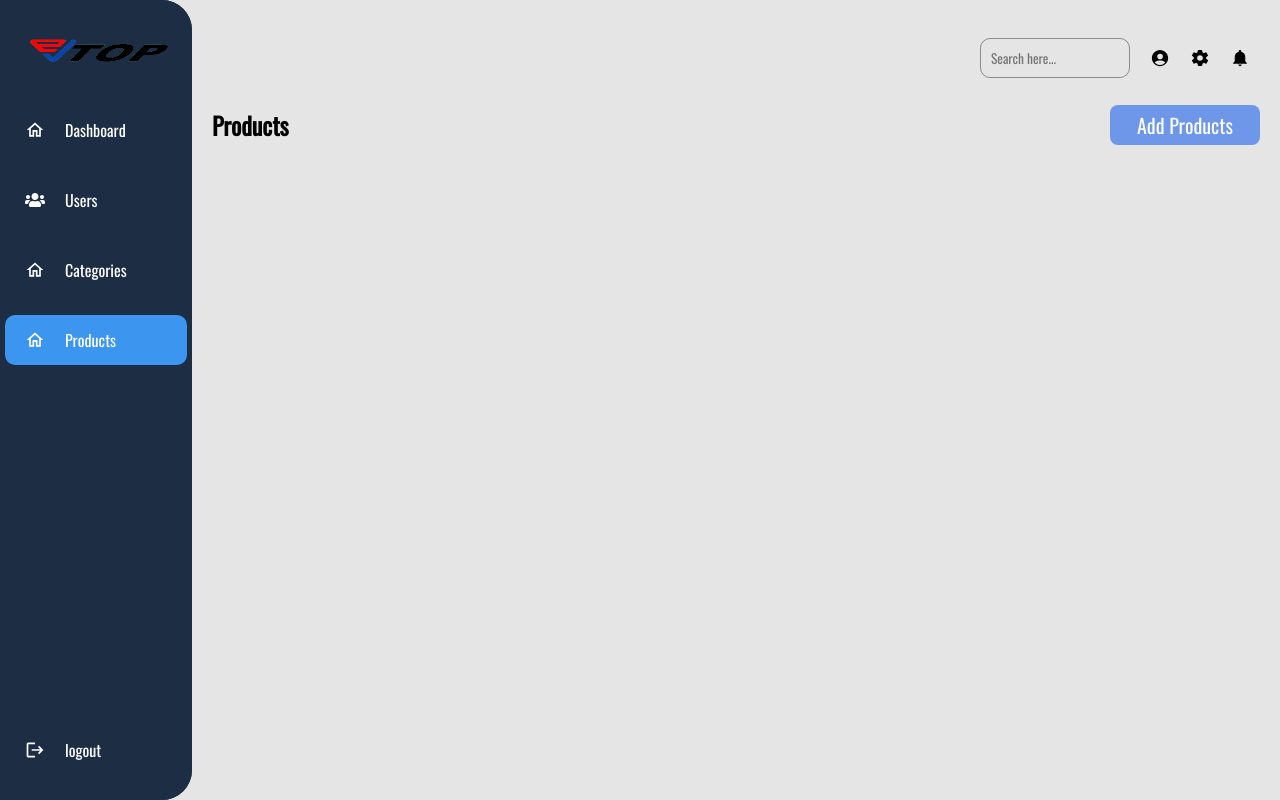
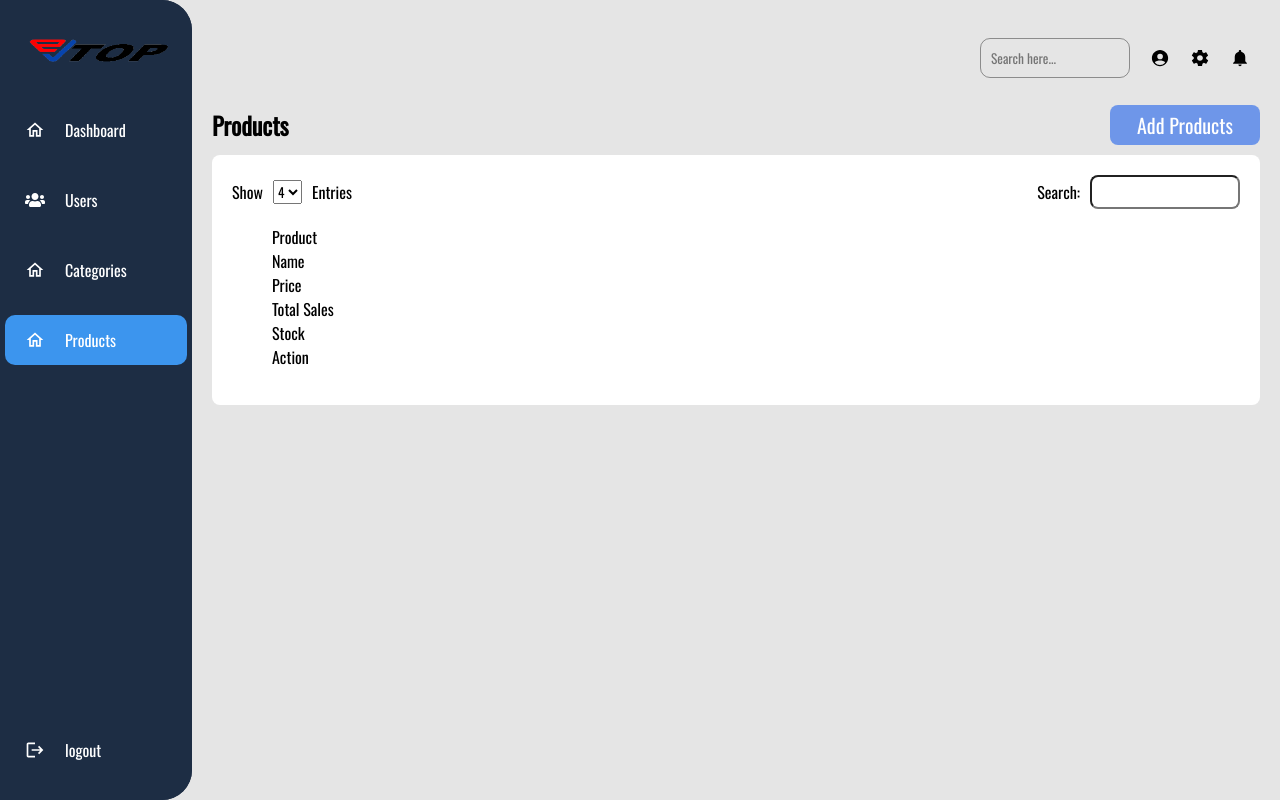
Before and after one commit to mbragi/Jelly-frontend, a React (Create React App) app: page /#/admin/products in a window 1280 px wide. Built offline with nearby package versions, Linux system fonts and the light colour scheme.

Commit message:
chore: created the header of the show product

```diff
--- a/src/pages/adminProducts/AdminProducts.css
+++ b/src/pages/adminProducts/AdminProducts.css
@@ -8,3 +8,31 @@
 .admin-product-add-header h1{
     margin: 0;
 }
+
+.show-product{
+    background-color: #ffffff;
+    border-radius: 8px;
+    padding: 20px 20px;
+}
+.show-product p{
+    margin: 0;
+}
+.header-show-product{
+    display: flex;
+    justify-content: space-between;
+    align-items: center;
+}
+.left-show-product{
+    display: flex;
+    align-items: center;
+    gap: 10px;
+}
+.search-show-product{
+    display: flex;
+    align-items: center;
+    gap: 10px;
+}
+.search-show-product input{
+    border-radius: 8px;
+    padding: 5px;
+}
--- a/src/pages/adminProducts/AdminProducts.jsx
+++ b/src/pages/adminProducts/AdminProducts.jsx
@@ -14,6 +14,32 @@ function AdminProducts() {
                     width:'150px'
                 }} />
            </header>
+           <section className='show-product'>
+            <header className='header-show-product'>
+                <div className='left-show-product'>
+                    <p>Show</p>
+                    <select>
+                        <option value="4">4</option>
+
+                    </select>
+                    <p>Entries</p>
+                </div>
+                <div className='search-show-product'>
+                    <p>Search:</p>
+                    <input type="text"/>
+                </div>
+            </header>
+            <section className='show-product-section'>
+                <ul className='show-product-header-items'>
+                    <li className='item-head'>Product</li>
+                    <li className='item-head'>Name</li>
+                    <li className='item-head'>Price</li>
+                    <li className='item-head'>Total Sales</li>
+                    <li className='item-head'>Stock</li>
+                    <li className='item-head'>Action</li>
+                </ul>
+            </section>
+           </section>
         </div>
     </AdminFrame>
   )
```
